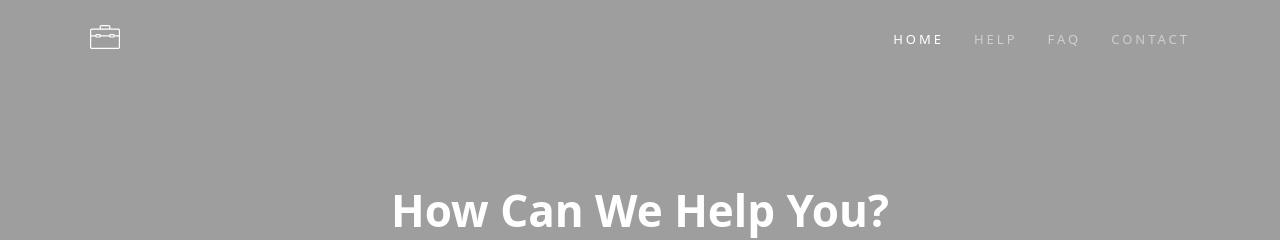
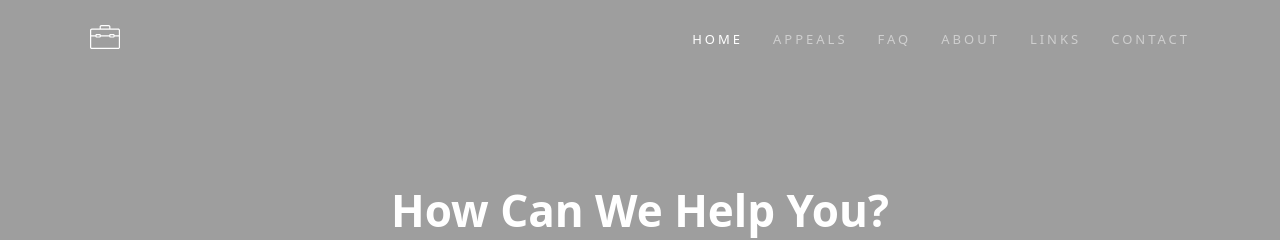
Before and after one commit to robbertl/socialwelfareappeal, a Jekyll site: the page built from index.md, in a window 1280 px wide. Shown: the top 240 px of the page. Built offline with Jekyll 4.4.1, drawn with Linux system fonts in a browser that asks for light colours.

Commit message:
Update navigation_header.yml

```diff
--- a/_data/navigation_header.yml
+++ b/_data/navigation_header.yml
@@ -2,11 +2,17 @@
 - title: Home
   url: /
 
-- title: Help
-  url: /thanks/
+- title: Appeals
+  url: /appeals/
 
 - title: Faq
   url: /faq/
 
+- title: About
+  url: /about/
+
+- title: Links
+  url: /links/
+
 - title: Contact
   url: /contact/
```
